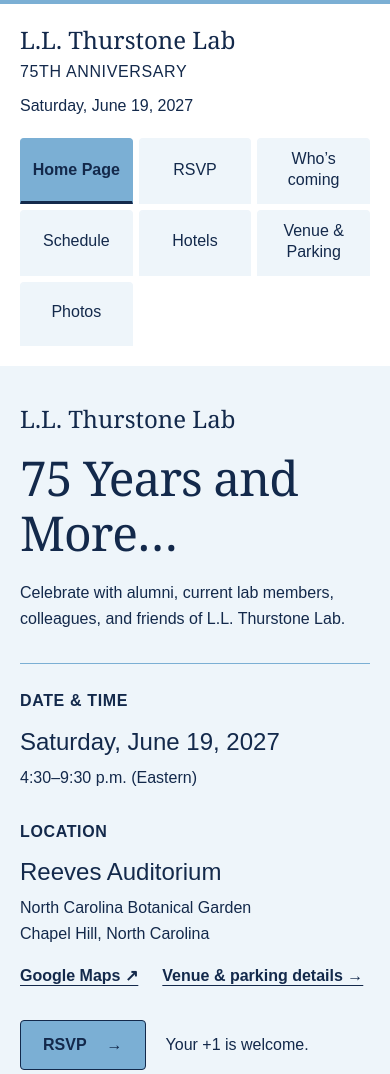
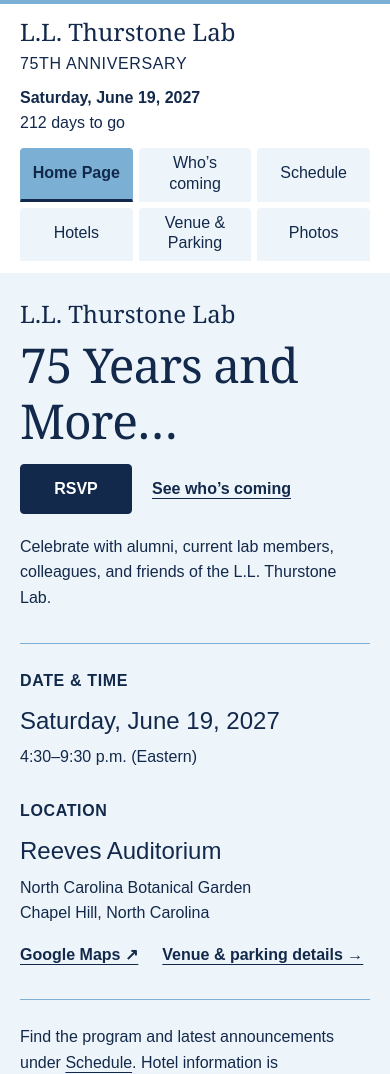
Before and after one commit to Quant-Psych-UNC/thurstone-75, a plain HTML site: page index.html in a window 390 px wide. Shown: the top 1074 px of the page. Drawn offline with Linux system fonts and the light colour scheme.

Commit message:
Add files via upload

```diff
--- a/app.js
+++ b/app.js
@@ -4,7 +4,7 @@
   const $ = selector => document.querySelector(selector);
   const $$ = selector => [...document.querySelectorAll(selector)];
   const page = document.body.dataset.page || 'information';
-  const legacyPage = { '#rsvp': 'rsvp.html', '#guests': 'guests.html', '#memories': 'photos.html' }[location.hash];
+  const legacyPage = { '#guests': 'guests.html', '#memories': 'photos.html' }[location.hash];
   if (page === 'information' && legacyPage) {
     location.replace(legacyPage);
     return;
@@ -39,7 +39,37 @@
     link.hidden = !url;
     if (url) link.href = url;
     else link.removeAttribute('href');
-    if (pendingId) $(pendingId).hidden = Boolean(url);
+    const pending = pendingId && $(pendingId);
+    if (pending) pending.hidden = Boolean(url);
+  }
+
+  function initCountdown() {
+    const countdown = $('#event-countdown');
+    if (!countdown || !/^\d{4}$/.test(config.year)) return;
+
+    // Read the same event date that appears in the header.
+    const date = /(?:^|,\s*)([A-Za-z]+)\s+(\d{1,2})$/.exec(config.dateLabel?.trim());
+    if (!date) return;
+    const months = 'January February March April May June July August September October November December'.split(' ');
+    const month = months.indexOf(date[1]);
+    const day = Number(date[2]);
+    const eventDay = Date.UTC(Number(config.year), month, day);
+    if (month < 0 || new Date(eventDay).getUTCDate() !== day) return;
+
+    const easternDate = new Intl.DateTimeFormat('en-US', {
+      timeZone: 'America/New_York', year: 'numeric', month: 'numeric', day: 'numeric'
+    });
+    function updateCountdown() {
+      const today = Object.fromEntries(easternDate.formatToParts(new Date()).map(part => [part.type, part.value]));
+      // Subtract calendar dates so daylight-saving changes never shift the count.
+      const daysLeft = (eventDay - Date.UTC(today.year, today.month - 1, today.day)) / 86_400_000;
+      countdown.hidden = daysLeft < 0;
+      if (daysLeft < 0) return;
+      countdown.textContent = daysLeft === 0 ? 'Today’s the day' : `${daysLeft} ${daysLeft === 1 ? 'day' : 'days'} to go`;
+    }
+
+    updateCountdown();
+    if (!countdown.hidden) setInterval(updateCountdown, 60_000);
   }
 
   function applyConfig() {
@@ -141,6 +171,12 @@
     render();
   }
 
+  if (page === 'rsvp-redirect') {
+    location.replace(publicUrl(config.rsvpFormUrl, 'rsvp') || 'index.html#rsvp');
+    return;
+  }
+
   applyConfig();
+  initCountdown();
   initGuests();
 })();
--- a/index.html
+++ b/index.html
@@ -14,15 +14,26 @@
 <body data-page="information" data-page-title="Home Page">
   <a class="skip-link" href="#main">Skip to content</a>
   <header class="site-header">
-    <div class="wrap header-inner"><a class="brand" href="index.html" aria-label="Anniversary homepage"><strong data-config="labName">L.L. Thurstone</strong><span>75TH ANNIVERSARY</span></a><p class="header-date" data-date>Saturday, June 19, 2027</p></div>
-    <nav id="navigation" class="wrap page-tabs" aria-label="Anniversary pages"><a href="index.html" aria-current="page">Home Page</a><a href="rsvp.html">RSVP</a><a href="guests.html">Who’s coming</a><a href="schedule.html">Schedule</a><a href="hotels.html">Hotels</a><a href="venue.html">Venue &amp; Parking</a><a href="photos.html">Photos</a></nav>
+    <div class="wrap header-inner">
+      <a class="brand" href="index.html" aria-label="Anniversary homepage"><strong data-config="labName">L.L. Thurstone</strong><span>75TH ANNIVERSARY</span></a>
+      <div class="header-date">
+        <p><strong data-date>Saturday, June 19, 2027</strong></p>
+        <p id="event-countdown" hidden></p>
+      </div>
+    </div>
+    <nav id="navigation" class="wrap page-tabs" aria-label="Anniversary pages"><a href="index.html" aria-current="page">Home Page</a><a href="guests.html">Who’s coming</a><a href="schedule.html">Schedule</a><a href="hotels.html">Hotels</a><a href="venue.html">Venue &amp; Parking</a><a href="photos.html">Photos</a></nav>
   </header>
   <main id="main"><section class="information-section" aria-labelledby="page-title"><div class="wrap">
 <p class="hero-lab-name" data-config="labName">L.L. Thurstone</p>
 <h1 id="page-title" data-config="headline">75 Years and More…</h1>
-<p class="hero-description">Celebrate with alumni, current lab members, colleagues, and friends of L.L. Thurstone Lab.</p>
+<div id="rsvp" class="information-actions">
+  <a id="rsvp-link" class="button" hidden>RSVP</a>
+  <span id="rsvp-pending">RSVPs will open soon.</span>
+  <a class="text-link" href="guests.html">See who’s coming</a>
+</div>
+<p id="deadline-note" hidden></p>
+<p class="hero-description">Celebrate with alumni, current lab members, colleagues, and friends of the L.L. Thurstone Lab.</p>
 <div class="event-details"><div><p class="eyebrow">DATE & TIME</p><h2 data-date>Saturday, June 19, 2027</h2><p data-config="timeLabel">4:30–9:30 p.m. (Eastern)</p><small id="year-note" hidden>Year to be confirmed</small></div><div><p class="eyebrow">LOCATION</p><h2 data-config="room">Reeves Auditorium</h2><p data-config="venue">North Carolina Botanical Garden</p><p data-config="location">Chapel Hill, North Carolina</p><div class="venue-links"><a id="directions-link" class="text-link" href="https://www.google.com/maps/search/?api=1&amp;query=North+Carolina+Botanical+Garden+100+Old+Mason+Farm+Road+Chapel+Hill" target="_blank" rel="noopener noreferrer">Google Maps ↗</a><a class="text-link" href="venue.html">Venue & parking details →</a></div></div></div>
-<div class="information-actions"><a class="button" href="rsvp.html">RSVP <span aria-hidden="true">→</span></a><span>Your +1 is welcome.</span></div>
 <p class="overview-note">Find the program and latest announcements under <a href="schedule.html">Schedule</a>. Hotel information is forthcoming.</p>
 </div></section></main>
   <footer><div class="wrap"><div class="footer-main"><span><strong data-config="labName">L.L. Thurstone</strong> · 75th anniversary</span><span id="contact-text" hidden></span></div></div></footer>
--- a/styles.css
+++ b/styles.css
@@ -50,7 +50,7 @@ input:focus-visible, textarea:focus-visible, select:focus-visible { outline: 2px
 .brand strong { font-family: var(--serif); font-size: var(--text-heading); font-weight: 400; line-height: 1.3; }
 .brand > span { font-size: var(--text-body); letter-spacing: .04em; }
 .header-date { font-size: var(--text-body); text-align: right; }
-.page-tabs { display: grid; grid-template-columns: repeat(7, minmax(0, 1fr)); gap: 6px; padding-bottom: 20px; }
+.page-tabs { display: grid; grid-template-columns: repeat(6, minmax(0, 1fr)); gap: 6px; padding-bottom: 20px; }
 .page-tabs a { display: flex; align-items: center; justify-content: center; min-height: 64px; padding: 12px 8px; border: 1px solid var(--pale); border-bottom: 3px solid var(--pale); border-radius: 4px 4px 0 0; background: var(--pale); color: var(--navy); text-align: center; font-size: var(--text-body); font-weight: 400; line-height: 1.3; }
 .page-tabs a:hover { border-bottom-color: var(--navy); }
 .page-tabs a[aria-current="page"] { background: var(--blue); border-color: var(--blue); border-bottom-color: var(--navy); font-weight: 600; }
@@ -66,7 +66,11 @@ body[data-page="information"] main { background: var(--pale); }
 .event-details h2 { margin-bottom: 8px; font-weight: 400; }
 .event-details small { display: block; margin-top: 8px; }
 .venue-links { display: flex; align-items: center; flex-wrap: wrap; gap: 16px 24px; margin-top: 16px; }
-.information-actions { display: flex; align-items: center; flex-wrap: wrap; gap: 20px; margin-top: 32px; }
+.information-actions { display: flex; align-items: center; flex-wrap: wrap; gap: 8px 20px; margin-top: 24px; }
+.information-actions .button { min-width: 112px; background: var(--navy); color: var(--white); }
+.information-actions .button:hover { background: var(--blue); color: var(--navy); }
+.information-actions .text-link { display: inline-flex; align-items: center; min-height: 44px; }
+#deadline-note { margin-top: 12px; }
 .overview-note { margin-top: 32px; padding-top: 24px; border-top: 1px solid var(--blue); }
 .overview-note a { text-decoration: underline; text-underline-offset: 4px; }
 
@@ -82,11 +86,6 @@ body[data-page="information"] main { background: var(--pale); }
 .updates-panel, .parking-panel, .forthcoming-panel { padding: 28px; background: var(--pale); border: 1px solid var(--pale); border-radius: 4px; }
 
 /* RSVP and form controls */
-.rsvp-layout { display: grid; grid-template-columns: .75fr 1.25fr; align-items: start; gap: 48px; }
-.rsvp-intro h2 { margin-bottom: 20px; }
-.rsvp-intro p { margin-bottom: 20px; }
-.rsvp-intro > .text-link { display: inline-block; margin-bottom: 20px; }
-.rsvp-intro .edit-note { margin-bottom: 0; }
 .rsvp-card { padding: 28px; border: 1px solid var(--blue); border-radius: 4px; background: var(--white); min-width: 0; }
 .service-card > p { margin-top: 16px; }
 .service-card > .button { margin-top: 24px; }
@@ -153,17 +152,16 @@ footer { padding-block: 28px; border-top: 1px solid var(--pale); }
 
 /* Responsive layout; no additional font sizes or colors. */
 @media (max-width: 1000px) {
-  .page-tabs { grid-template-columns: repeat(4, minmax(0, 1fr)); }
-  .rsvp-layout, .details-layout { gap: 32px; }
+  .page-tabs { grid-template-columns: repeat(3, minmax(0, 1fr)); }
+  .details-layout { gap: 32px; }
   .rsvp-card, .updates-panel, .parking-panel { padding: 24px; }
   .guest-list { grid-template-columns: repeat(2, minmax(0, 1fr)); }
   .venue-facts > div { grid-template-columns: 110px minmax(0, 1fr); gap: 16px; }
 }
 @media (max-width: 760px) {
-  .rsvp-layout, .details-layout, .photo-actions { grid-template-columns: 1fr; }
+  .details-layout, .photo-actions { grid-template-columns: 1fr; }
   .event-details { gap: 28px; }
   .event-details > div + div { padding-left: 28px; }
-  .rsvp-intro { max-width: 640px; }
   .guest-tools { align-items: stretch; }
   .search-box { max-width: none; }
 }
@@ -171,9 +169,14 @@ footer { padding-block: 28px; border-top: 1px solid var(--pale); }
   .wrap { width: calc(100% - 40px); }
   .header-inner { flex-direction: column; align-items: flex-start; gap: 8px; padding-block: 20px; }
   .header-date { text-align: left; }
-  .page-tabs { grid-template-columns: repeat(3, minmax(0, 1fr)); gap: 6px; }
   .page-tabs a { padding: 10px 6px; }
   .information-section, .page-content { padding-block: 36px 44px; }
+  body[data-page="information"] .header-inner { min-height: auto; padding-block: 12px; }
+  body[data-page="information"] .page-tabs { padding-bottom: 12px; }
+  body[data-page="information"] .page-tabs a { min-height: 44px; padding: 4px 6px; }
+  .information-section { padding-top: 24px; }
+  .hero-lab-name { margin-bottom: 8px; }
+  .information-actions { margin-top: 16px; }
   .hero-description { margin-top: 20px; }
   .event-details { grid-template-columns: 1fr; gap: 28px; margin-top: 32px; padding-top: 24px; }
   .event-details > div + div { border: 0; padding-left: 0; }
```
Also changed, not shown: guests.html (+2 -2 lines), hotels.html (+1 -1 lines), photos.html (+1 -1 lines), rsvp.html (+5 -33 lines), schedule.html (+1 -1 lines), venue.html (+2 -2 lines).
